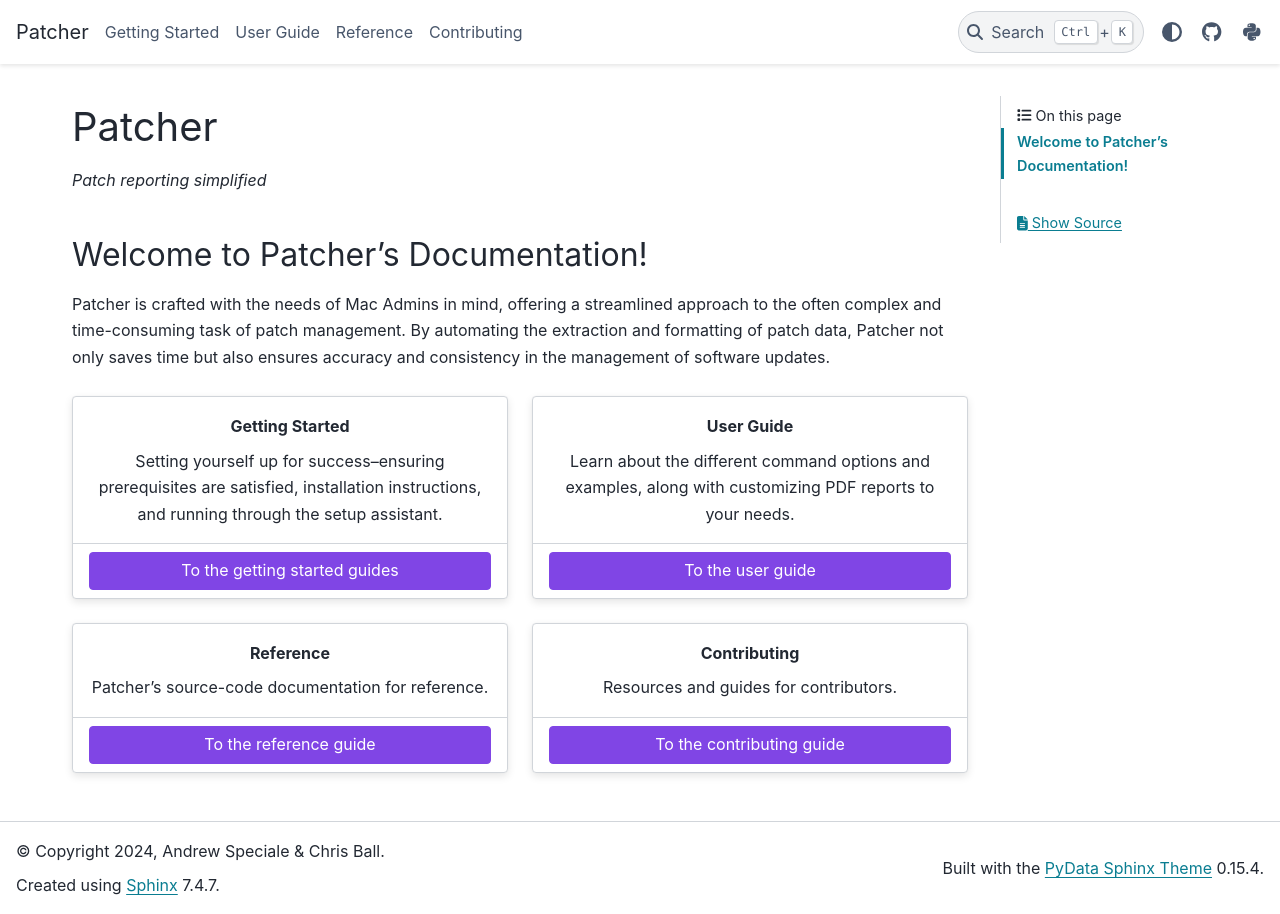
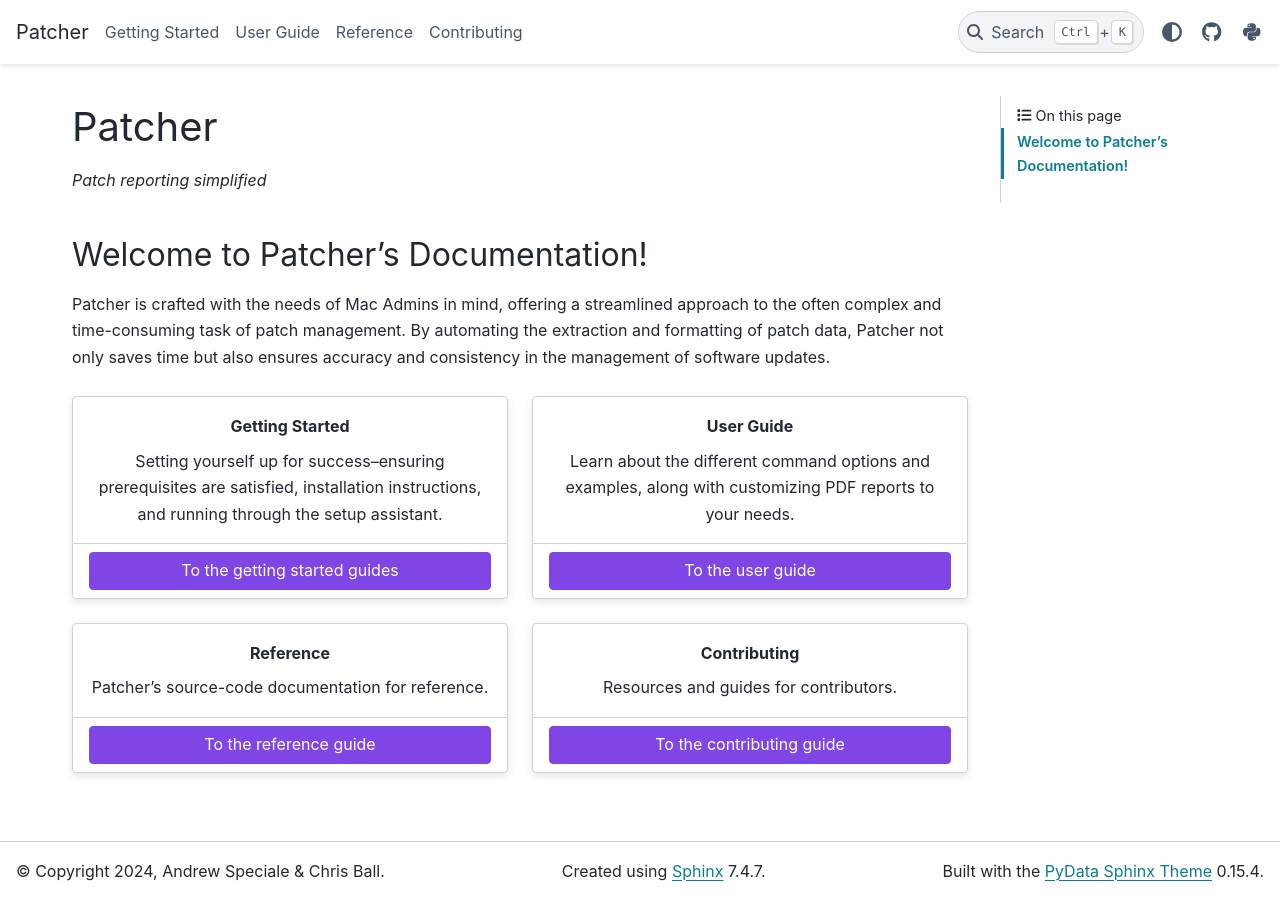
Before and after one commit to liquidz00/Patcher, a Sphinx documentation site: the page built from docs/index.rst, in a window 1280 px wide. Built offline with Sphinx 7.4.7 and the PyData theme 0.15.4, drawn with Linux system fonts in a browser that asks for light colours.

Commit message:
Add footer configuration and additional autodoc pydantic options

```diff
--- a/docs/conf.py
+++ b/docs/conf.py
@@ -41,12 +41,17 @@
 autodoc_member_order = "bysource"
 autosectionlabel_prefix_document = True
 
+# Pydantic options
+autodoc_pydantic_model_show_json = False
+autodoc_pydantic_model_show_field_summary = False
+
 # -- Options for HTML output -------------------------------------------------
 # https://www.sphinx-doc.org/en/master/usage/configuration.html#options-for-html-output
 
 html_theme = "pydata_sphinx_theme"
 html_static_path = ["_static"]
 html_title = "Patcher"
+html_show_sourcelink = False
 
 html_theme_options = {
     "collapse_navigation": True,
@@ -67,6 +72,9 @@
             "icon": "fab fa-python",
         },
     ],
+    "footer_start": ["copyright"],
+    "footer_center": ["sphinx-version"],
+    "footer_end": ["theme-version"],
 }
 
 # Remove ethical ads from the sidebar
```
